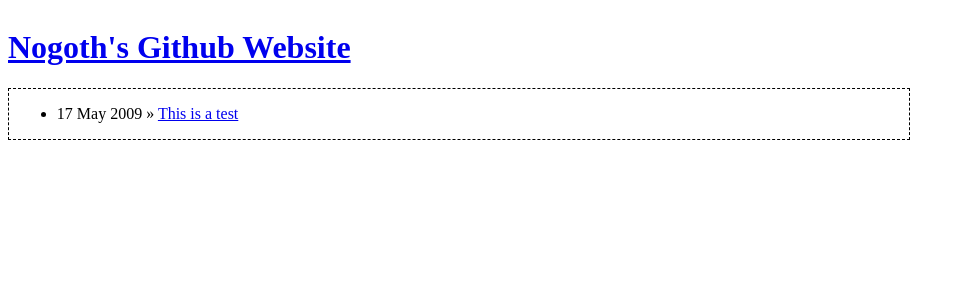
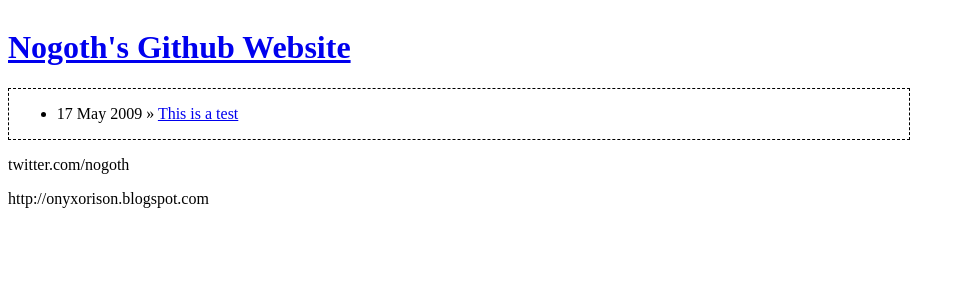
Before and after one commit to nogoth/nogoth.github.com, a Jekyll site: the page built from index.html, in a window 1280 px wide. Shown: the top 300 px of the page, without its empty margins (0-965 px from the left). Built offline with Jekyll 4.4.1, drawn with Linux system fonts in a browser that asks for light colours.

Commit message:
added some prelim contact information

```diff
--- a/_layouts/default.html
+++ b/_layouts/default.html
@@ -20,5 +20,10 @@
 
 </div>
 
+<div id="content">
+<p> twitter.com/nogoth
+<p> http://onyxorison.blogspot.com
+</div>
+
 </body>
 </html>
```
